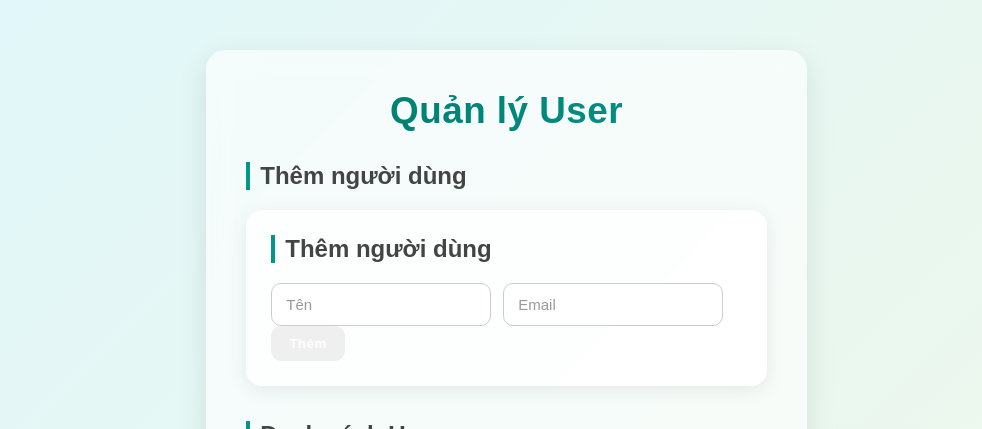
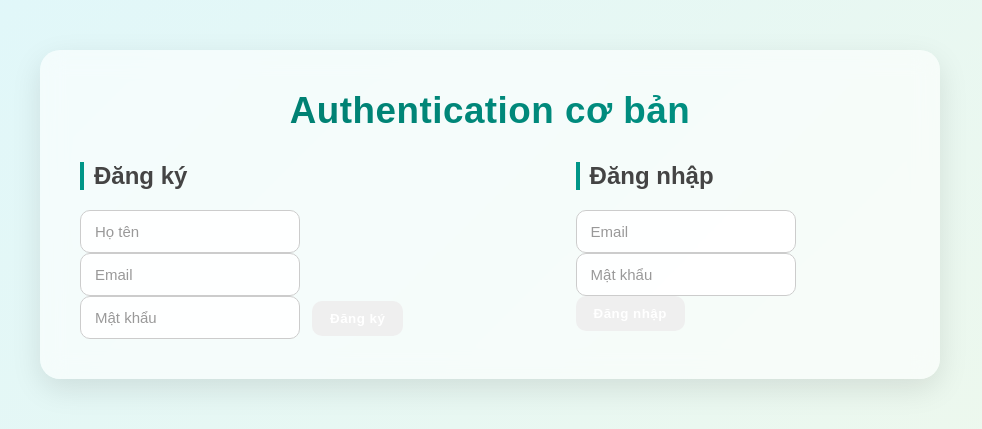
Before and after one commit to hung221544-max/group1-project, a React (Create React App) app in the folder frontend/: page / in a window 1280 px wide. Shown: the top 429 px of the page, without its empty margins (100-1082 px from the left). Built offline with nearby package versions, Linux system fonts and the light colour scheme; no server answers.

Commit message:
Thêm form đăng ký, đăng nhập và lưu token

```diff
--- a/frontend/src/App.js
+++ b/frontend/src/App.js
@@ -1,10 +1,12 @@
 import React, { useEffect, useState } from 'react';
 import axios from 'axios';
-import UserList from './components/UserList';
-import AddUser from './components/AddUser';
+//import UserList from './components/UserList';
+//import AddUser from './components/AddUser';
+import Signup from "./components/SignupForm";
+import Login from "./components/LoginForm";
 import './App.css';
 
-function App() {
+/*function App() {
   const [users, setUsers] = useState([]);
 
   useEffect(() => {
@@ -29,6 +31,17 @@ function App() {
       <UserList users={users} />
     </div>
   );
+}*/
+function App() {
+  return (
+    <div className="container">
+      <h1>Authentication cơ bản</h1>
+      <div style={{ display: "flex", gap: "50px" }}>
+        <Signup />
+        <Login />
+      </div>
+    </div>
+  );
 }
 
 
```
